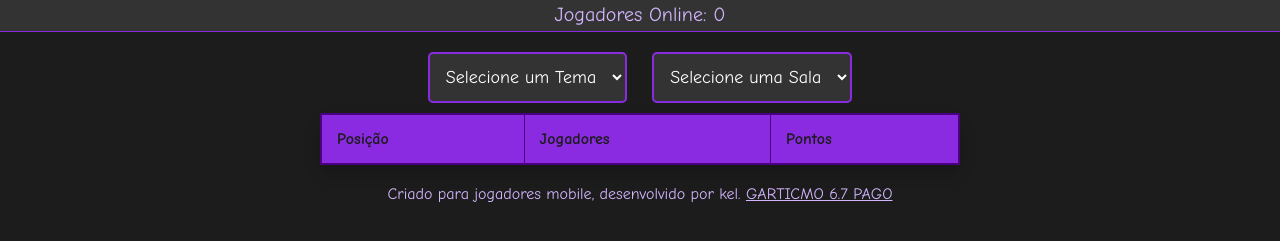
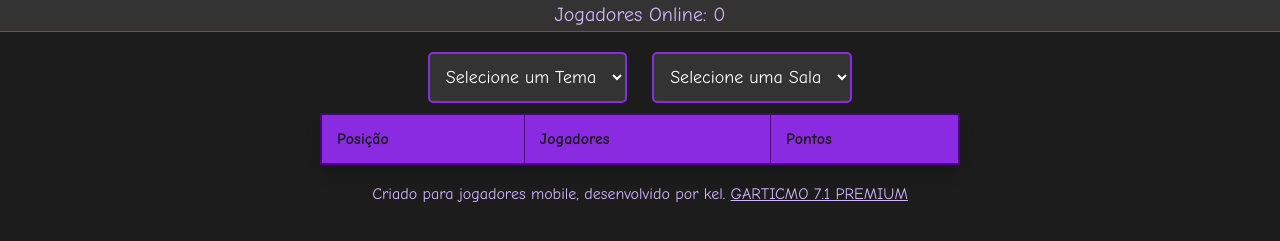
Before and after one commit to kelbovine/articos, a plain HTML site: page index.html in a window 1280 px wide. Shown: the part 47-288 px from the top of the page. Drawn offline with Linux system fonts and the light colour scheme; no server answers; a web font is replaced by a local one.

Commit message:
Update index.html

```diff
--- a/index.html
+++ b/index.html
@@ -202,6 +202,6 @@ img {
   </script>
     <p style="color: #d4b5ff; font-family: 'Comic Sans MS', sans-serif; text-align: center;">
         Criado para jogadores mobile, desenvolvido por kel.
-            <a href="https://garticmods.blogspot.com/2024/05/gartic-mod-48-by-kel-alpha.html" style="color: #d4b5ff; text-decoration: underline;">GARTICMO 6.7 PAGO</a>
+            <a href="https://garticmods.blogspot.com/2024/05/gartic-mod-48-by-kel-alpha.html" style="color: #d4b5ff; text-decoration: underline;">GARTICMO 7.1 PREMIUM</a>
 </body>
 </html>
```
